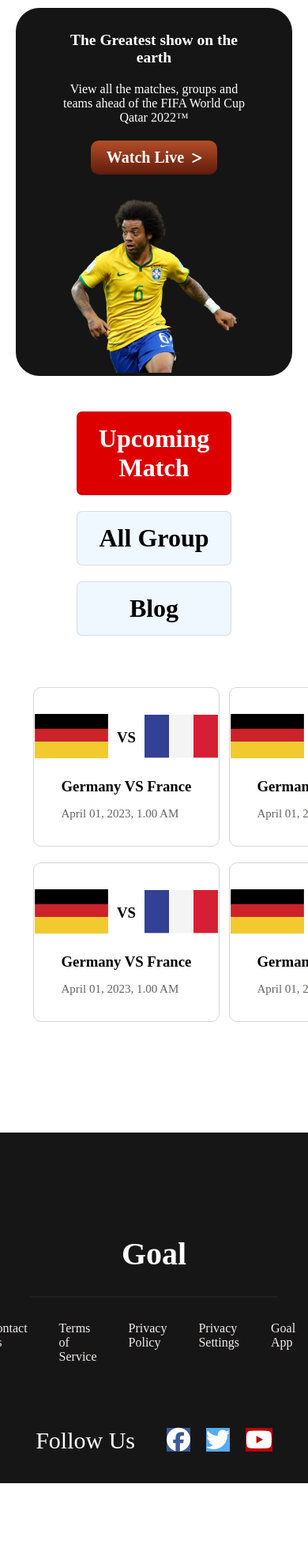
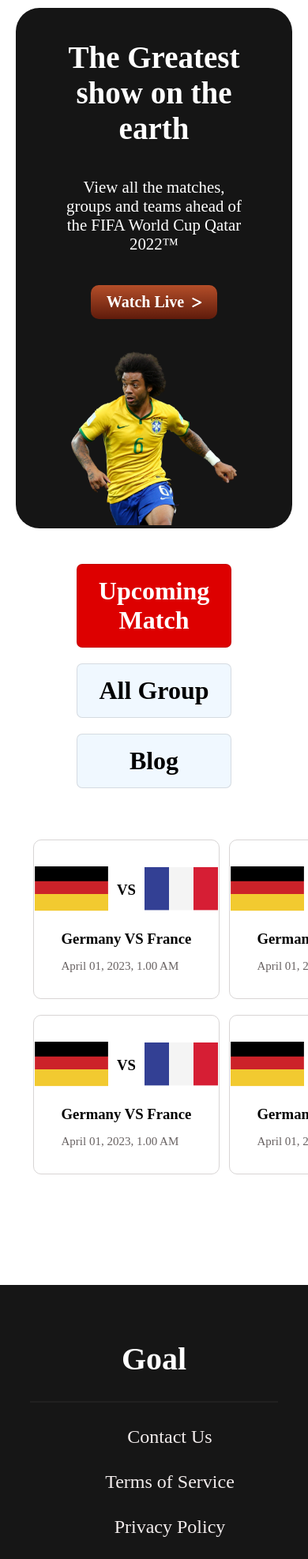
Before and after one commit to NN-shanta/FIFA-2022, a plain HTML site: page match.html in a window 390 px wide. Shown: the top 1974 px of the page at 79% size. Before the commit the page ends 1878 px from the top, so only its background shows below. Drawn offline with Linux system fonts and the light colour scheme.

Commit message:
responsive phone

```diff
--- a/style.css
+++ b/style.css
@@ -34,7 +34,7 @@ main {
 }
 .banner-title {
   font-weight: 700;
-  font-size: 5vw;
+  font-size: 3.5em;
   margin-top: 0;
   margin-bottom: 20px;
   color: #ffffff;
@@ -289,11 +289,15 @@ main {
   .banner-text{
     width:60vw;
     text-align: center;
-    margin: 20px auto;
+    margin: 30px auto;
     padding:10px 10px;
   }
+  .banner-title {
+    font-size: 10vw;
+  }
   .banner-pera{
-    margin: 20px auto;
+    font-size: 1.3em;
+    margin: 40px auto;
   }
 
   .banner-image{
@@ -328,6 +332,7 @@ main {
   font-size: 2em;
 }
 .blogs {
+  width: 100%;
   margin: 0px auto;
   display: grid;
   grid-template-columns: repeat(1, 1fr);
@@ -339,4 +344,42 @@ main {
   width: 100%;
   height: auto;
 }
+.blog-btn button {
+  width: 30%;
+  font-size: 1.3em;
 }
+.title {
+  font-size: 1.5em;
+}
+.blog-info {
+  gap: 20%;
+  font-size: 1.3em;
+}
+/*--- for footer ---*/
+.footer {
+  height: auto;
+}
+.goal {
+  font-size: 2.5em;
+  padding-top: 70px;
+}
+.contact {
+  display: flex;
+  flex-direction: column;
+  justify-content: center;
+  align-items: center;
+  row-gap: 30px;
+  font-size: 1.5em;
+}
+.social-media {
+  display: flex;
+  justify-content: center;
+  gap: 20px;
+  font-size: 30px;
+  margin-top: 80px;
+  color: white;
+}
+.social-media a {
+  margin-bottom: 10%;
+}
+}
```
